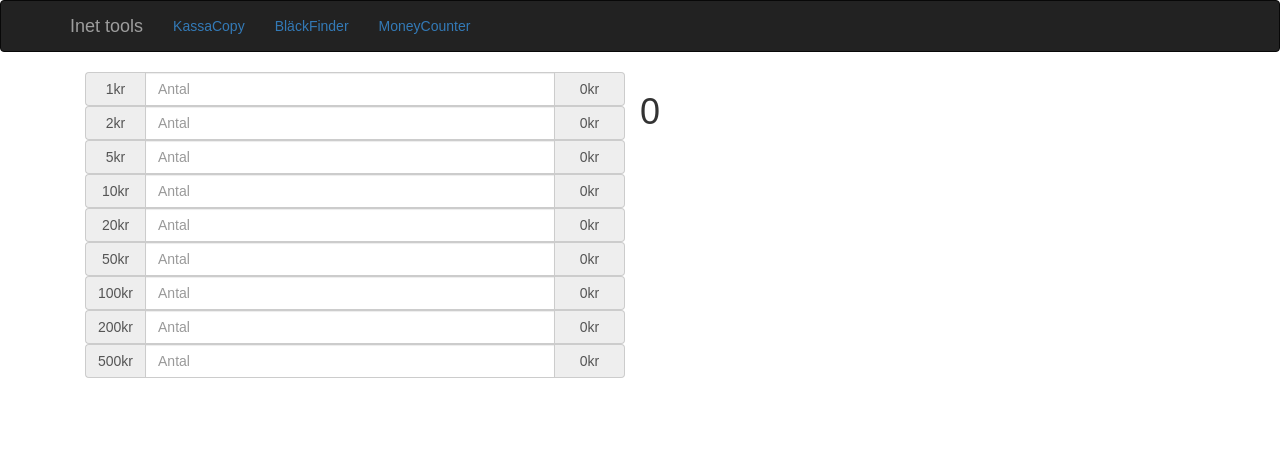
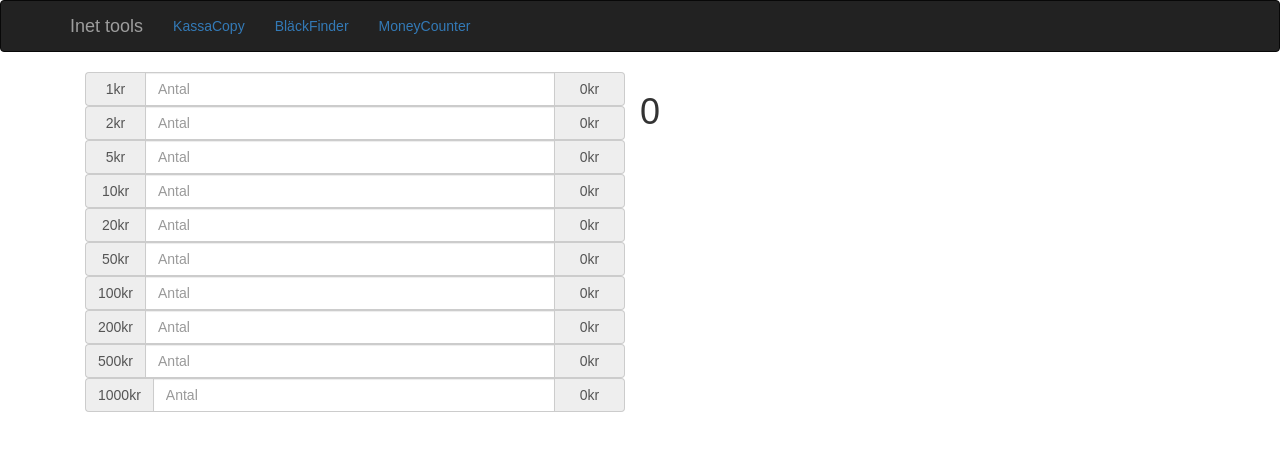
Before and after one commit to isZumpo/inet-tools, a React (Create React App) app in the folder client/: page /moneycounter in a window 1280 px wide. Shown: the top 450 px of the page. Built offline with nearby package versions, Linux system fonts and the light colour scheme.

Commit message:
Added 1000 to moneycounter

```diff
--- a/client/src/MoneyCounter.js
+++ b/client/src/MoneyCounter.js
@@ -29,6 +29,7 @@ class MoneyCounter extends Component {
                     <MoneyCounterItem type="100" onChange={this.onItemChange}/>
                     <MoneyCounterItem type="200" onChange={this.onItemChange}/>
                     <MoneyCounterItem type="500" onChange={this.onItemChange}/>
+                    <MoneyCounterItem type="1000" onChange={this.onItemChange}/>
                 </div>
 
                 {this.getTotal()}
```
